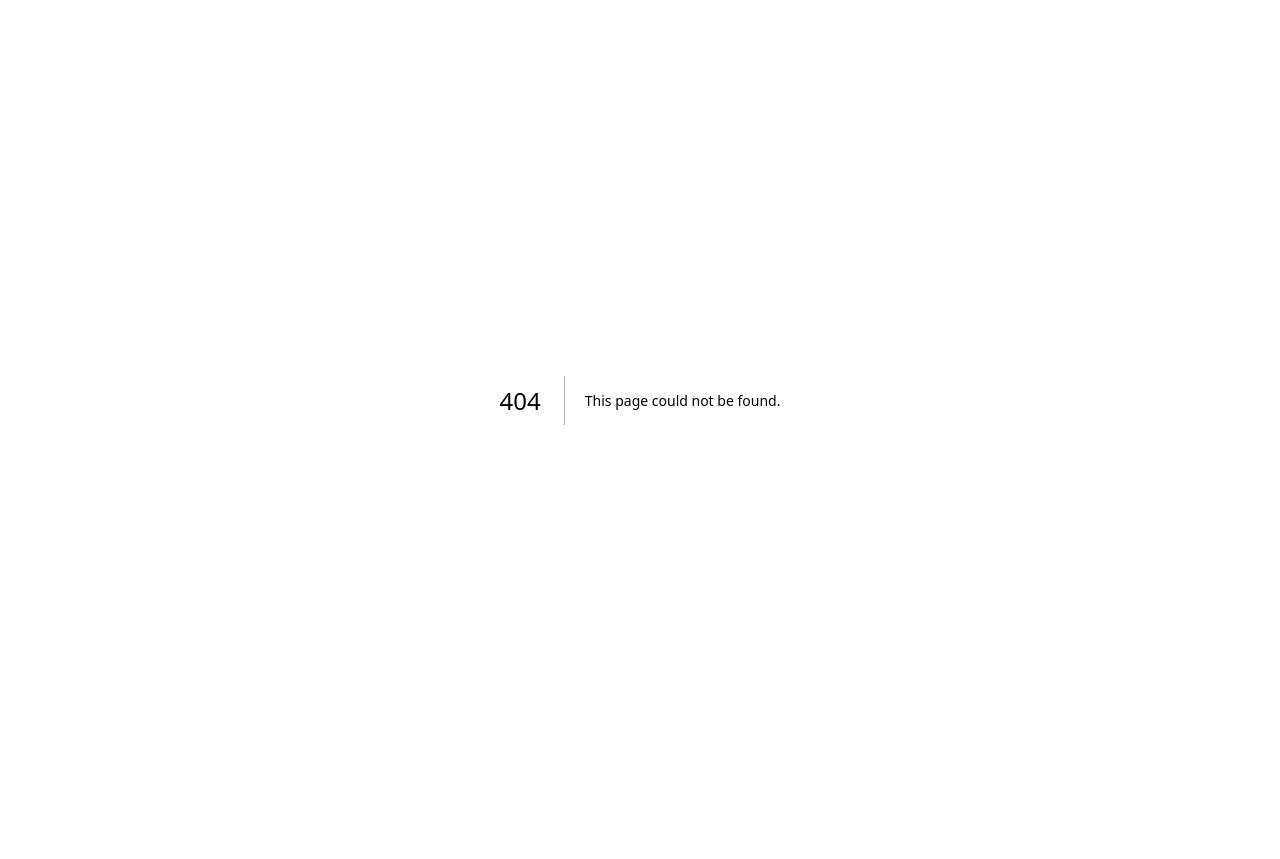
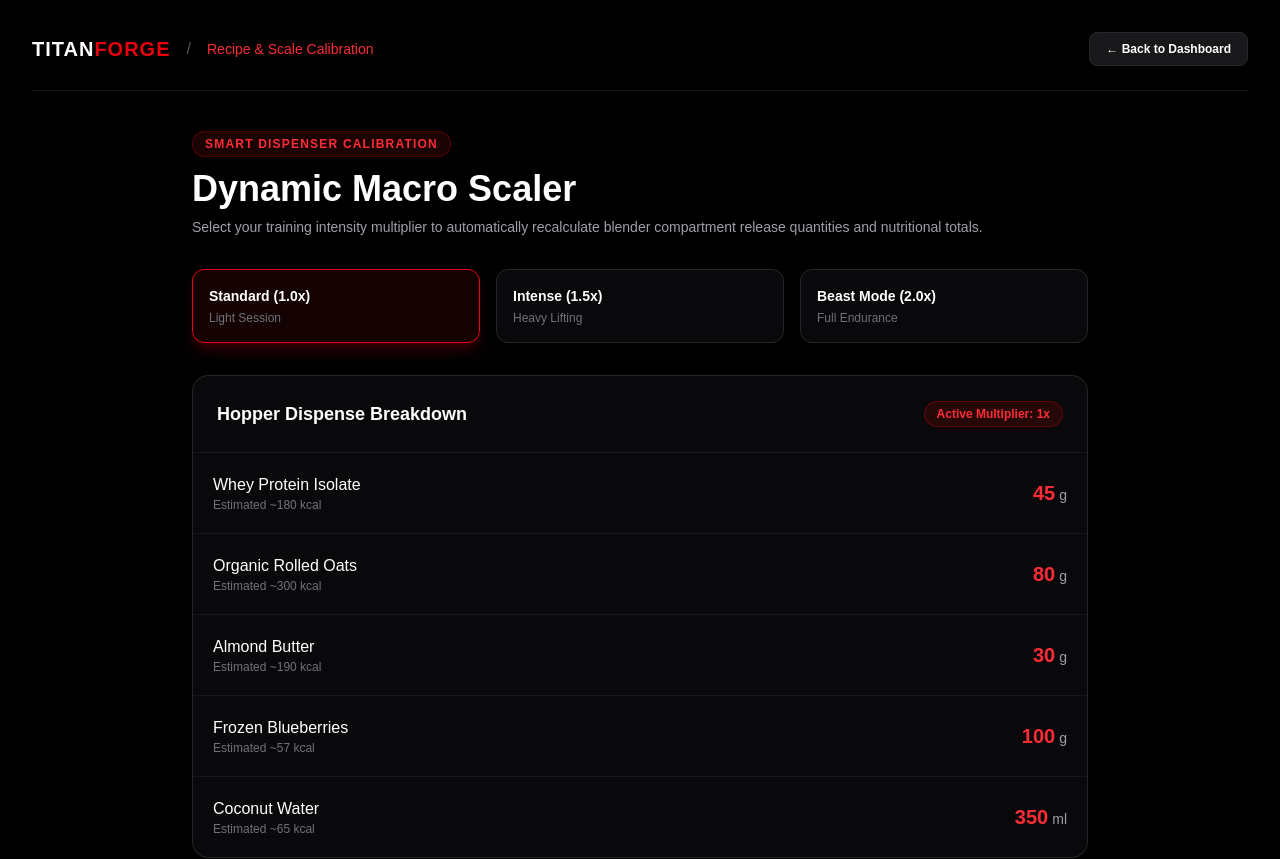
Before and after one commit to TitanForge-app/TitanForge, a Next.js app in the folder titanforge-fresh/: page /dashboard/recipe in a window 1280 px wide. Before the commit this address had no page. Shown: the top 859 px of the page. Before the commit the page ends 800 px from the top, so only its background shows below. Built offline with nearby package versions, Linux system fonts and the light colour scheme.

Commit message:
Update dashboard with clickable recipe scaler card

```diff
--- a/titanforge-fresh/app/dashboard/page.tsx
+++ b/titanforge-fresh/app/dashboard/page.tsx
@@ -34,16 +34,16 @@ export default function Dashboard() {
           <p className="text-xs text-zinc-500">Manage your 5 authenticated athletic fingerprint profiles.</p>
         </Link>
 
-        {/* Card 2: Recovery Sync */}
-        <div className="bg-zinc-950 p-6 rounded-2xl border border-zinc-800/80 shadow-lg">
+        {/* Card 2: Recovery Sync (Linked to Recipe Scaler) */}
+        <Link href="/dashboard/recipe" className="bg-zinc-950 p-6 rounded-2xl border border-zinc-800/80 shadow-lg hover:border-red-600/50 transition-all block">
           <span className="text-xs font-bold text-red-500 uppercase tracking-widest">Nutritional Sync</span>
-          <h3 className="text-xl font-bold mt-2 mb-4">Post-Workout Macro</h3>
+          <h3 className="text-xl font-bold mt-2 mb-4">Post-Workout Macro →</h3>
           <div className="flex items-center justify-between p-4 bg-zinc-900 rounded-xl border border-zinc-800 mb-4">
             <span className="text-sm text-zinc-300">Target Protein</span>
             <span className="text-white font-bold">45g Optimal</span>
           </div>
           <p className="text-xs text-zinc-500">Blender calibrated automatically from last training session.</p>
-        </div>
+        </Link>
 
         {/* Card 3: Voice Activation Status */}
         <Link href="/dashboard/voice" className="bg-zinc-950 p-6 rounded-2xl border border-zinc-800/80 shadow-lg hover:border-red-600/50 transition-all block">
--- /dev/null
+++ b/titanforge-fresh/app/dashboard/recipe/page.tsx
@@ -0,0 +1,112 @@
+'use client';
+
+import { useState } from 'react';
+import Link from 'next/link';
+
+export default function RecipeScaler() {
+  // State for scale multiplier (1x standard, 1.5x, 2x heavy training)
+  const [multiplier, setMultiplier] = useState<number>(1);
+
+  // Base ingredients for standard 45g protein post-workout blend
+  const baseIngredients = [
+    { name: 'Whey Protein Isolate', baseAmount: 45, unit: 'g', calories: 180 },
+    { name: 'Organic Rolled Oats', baseAmount: 80, unit: 'g', calories: 300 },
+    { name: 'Almond Butter', baseAmount: 30, unit: 'g', calories: 190 },
+    { name: 'Frozen Blueberries', baseAmount: 100, unit: 'g', calories: 57 },
+    { name: 'Coconut Water', baseAmount: 350, unit: 'ml', calories: 65 },
+  ];
+
+  return (
+    <main className="min-h-screen bg-black text-white flex flex-col p-8 selection:bg-red-600 selection:text-white">
+      {/* Navigation */}
+      <nav className="flex justify-between items-center pb-6 border-b border-zinc-900 max-w-7xl mx-auto w-full">
+        <div className="flex items-center gap-4">
+          <Link href="/" className="text-xl font-extrabold tracking-wider">
+            TITAN<span className="text-red-600">FORGE</span>
+          </Link>
+          <span className="text-zinc-600">/</span>
+          <span className="text-sm font-medium text-red-500">Recipe & Scale Calibration</span>
+        </div>
+        <Link
+          href="/dashboard"
+          className="text-xs font-semibold px-4 py-2 bg-zinc-900 hover:bg-zinc-800 rounded-lg border border-zinc-800 transition-colors text-white inline-block"
+        >
+          ← Back to Dashboard
+        </Link>
+      </nav>
+
+      {/* Content Area */}
+      <div className="max-w-4xl mx-auto w-full py-10">
+        <div className="mb-8">
+          <div className="inline-block px-3 py-1 rounded-full bg-red-950/40 border border-red-600/30 text-red-500 text-xs font-bold uppercase tracking-widest mb-3">
+            Smart Dispenser Calibration
+          </div>
+          <h1 className="text-3xl md:text-4xl font-extrabold">Dynamic Macro Scaler</h1>
+          <p className="text-zinc-400 text-sm mt-2">
+            Select your training intensity multiplier to automatically recalculate blender compartment release quantities and nutritional totals.
+          </p>
+        </div>
+
+        {/* Multiplier Selector Buttons */}
+        <div className="grid grid-cols-3 gap-4 mb-8">
+          {[
+            { label: 'Standard (1.0x)', value: 1, desc: 'Light Session' },
+            { label: 'Intense (1.5x)', value: 1.5, desc: 'Heavy Lifting' },
+            { label: 'Beast Mode (2.0x)', value: 2, desc: 'Full Endurance' },
+          ].map((item) => (
+            <button
+              key={item.value}
+              onClick={() => setMultiplier(item.value)}
+              className={`p-4 rounded-xl border text-left transition-all ${
+                multiplier === item.value
+                  ? 'bg-red-950/30 border-red-600 shadow-lg shadow-red-600/20'
+                  : 'bg-zinc-950 border-zinc-800 hover:border-zinc-700'
+              }`}
+            >
+              <div className="text-sm font-bold text-white">{item.label}</div>
+              <div className="text-xs text-zinc-500 mt-1">{item.desc}</div>
+            </button>
+          ))}
+        </div>
+
+        {/* Ingredients & Scaled Quantities Table */}
+        <div className="bg-zinc-950 border border-zinc-800 rounded-2xl overflow-hidden shadow-xl mb-8">
+          <div className="p-6 border-b border-zinc-900 flex justify-between items-center">
+            <h2 className="font-bold text-lg">Hopper Dispense Breakdown</h2>
+            <span className="text-xs text-red-500 font-semibold bg-red-950/50 px-3 py-1 rounded-full border border-red-600/30">
+              Active Multiplier: {multiplier}x
+            </span>
+          </div>
+          <div className="divide-y divide-zinc-900">
+            {baseIngredients.map((ing, idx) => {
+              const scaledAmount = Math.round(ing.baseAmount * multiplier);
+              const scaledCalories = Math.round(ing.calories * multiplier);
+              return (
+                <div key={idx} className="p-5 flex items-center justify-between hover:bg-zinc-900/50 transition-colors">
+                  <div>
+                    <div className="font-medium text-white">{ing.name}</div>
+                    <div className="text-xs text-zinc-500">Estimated ~{scaledCalories} kcal</div>
+                  </div>
+                  <div className="text-right">
+                    <span className="text-xl font-extrabold text-red-500">{scaledAmount}</span>
+                    <span className="text-sm text-zinc-400 ml-1">{ing.unit}</span>
+                  </div>
+                </div>
+              );
+            })}
+          </div>
+        </div>
+
+        {/* Action Button */}
+        <div className="flex justify-end gap-4">
+          <button
+            onClick={() => alert(`Successfully synced ${multiplier}x profile to TitanForge Hardware Unit!`)}
+            className="px-6 py-3 bg-red-600 hover:bg-red-700 text-white font-bold rounded-xl text-sm transition-all shadow-lg shadow-red-600/30"
+          >
+            Sync Scale to Blender Hardware →
+          </button>
+        </div>
+      </div>
+    </main>
+  );
+}
```
